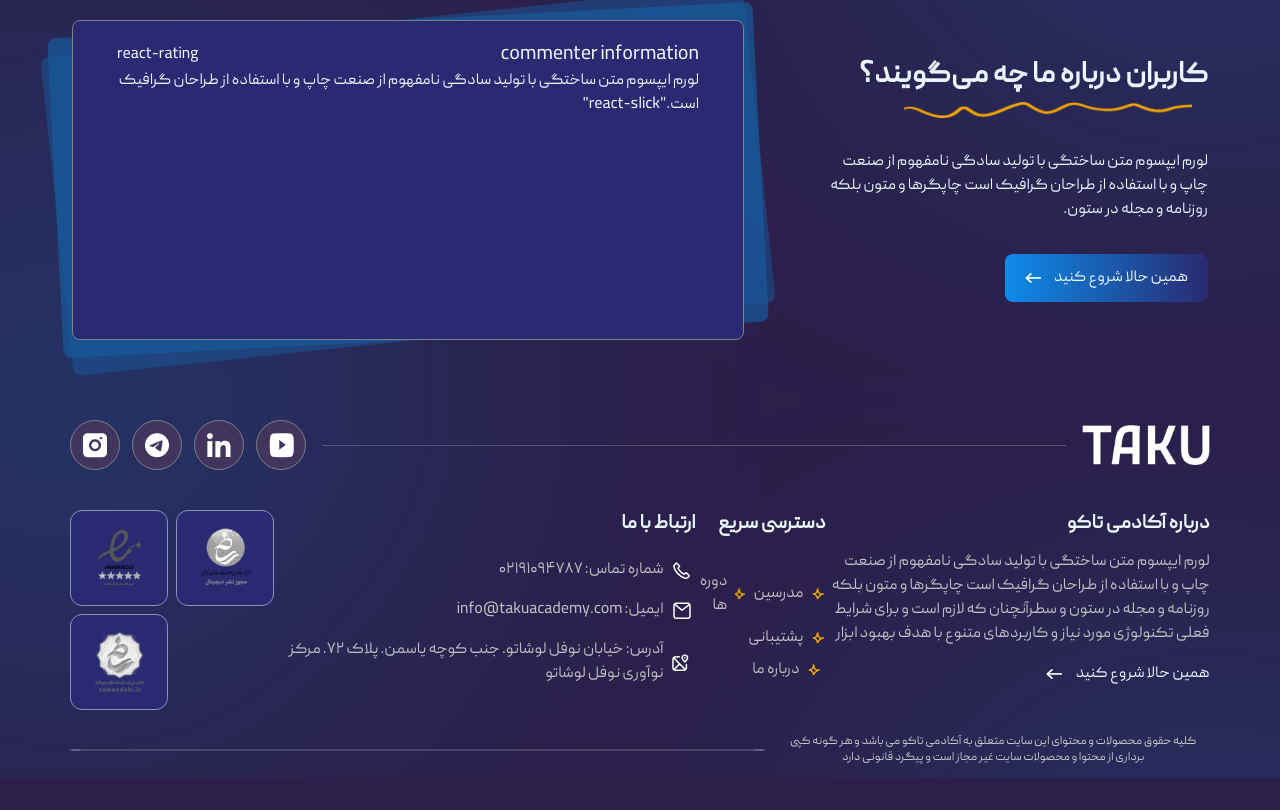
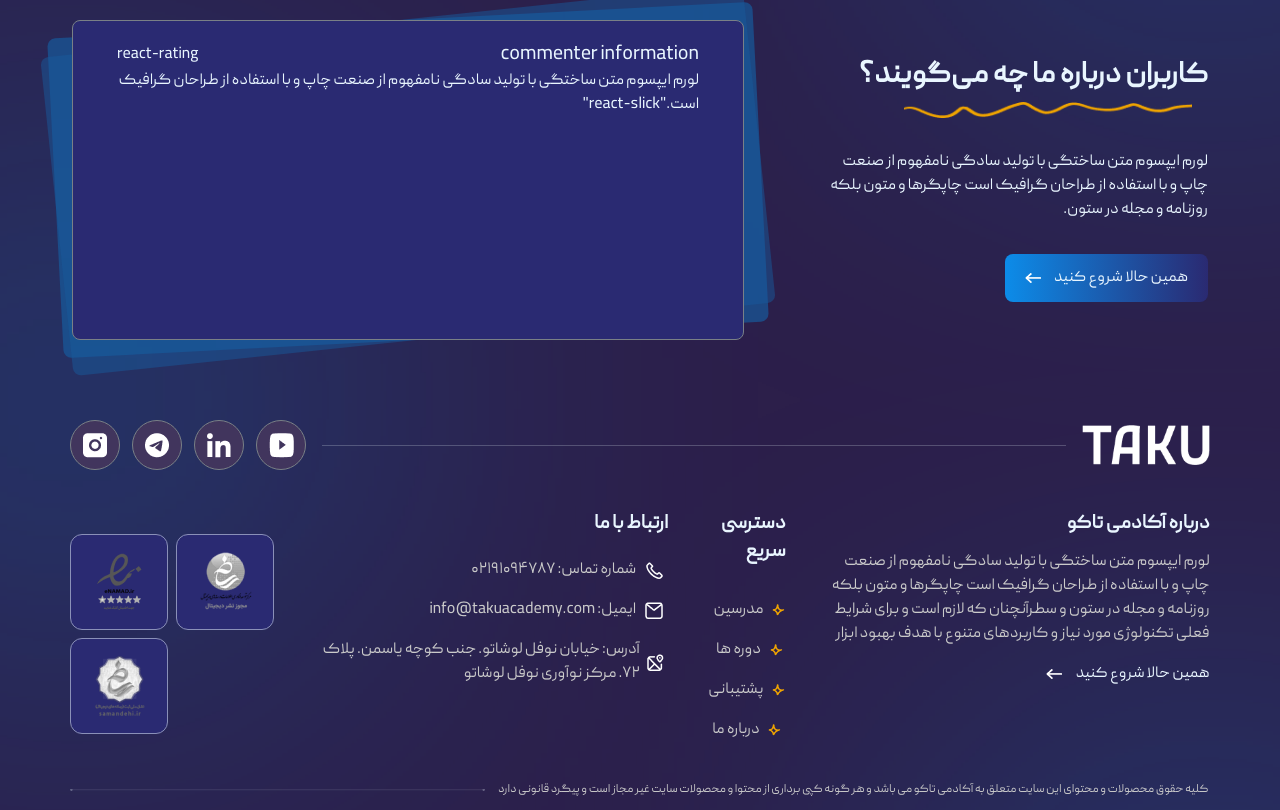
Before and after one commit to AmirhosseinDehghanazar/TakuAcademy-Frontend, a React (Vite) app in the folder TakuAcademy-Frontend/: page / in a window 1280 px wide. Shown: the part 3350-4160 px from the top of the page. Before the commit the page ends 4128 px from the top, so only its background shows below. Built offline with nearby package versions, Linux system fonts and the light colour scheme.

Commit message:
footer is done

```diff
--- a/TakuAcademy-Frontend/src/components/footer/Footer.jsx
+++ b/TakuAcademy-Frontend/src/components/footer/Footer.jsx
@@ -18,12 +18,12 @@ const Footer = () => {
       </div>
 
       {/* information */}
-      <div className="flex  flex-col lg:flex-row justify-between">
+      <div className="flex  flex-col lg:flex-row justify-between lg:gap-10 2xl:gap-0">
         <div className="mb-10 max-w-sm">
           <div className="text-xl font-semibold mb-3 inline-block">
             درباره آکادمی تاکو
           </div>
-          <p className="mb-4 lighter">
+          <p className="mb-4 light">
             لورم ایپسوم متن ساختگی با تولید سادگی نامفهوم از صنعت چاپ و با
             استفاده از طراحان گرافیک است چاپگرها و متون بلکه روزنامه و مجله در
             ستون و سطرآنچنان که لازم است و برای شرایط فعلی تکنولوژی مورد نیاز و
@@ -39,8 +39,8 @@ const Footer = () => {
         <div>
           <p className="text-xl font-semibold mb-8 inline-block">دسترسی سریع</p>
           {/* first one include two of them */}
-          <div className="flex flex-col lighter  justify-start items-start gap-5 lg:gap-2 mb-10">
-            <div className="flex lg:flex-coljustify-start gap-10 lg:gap-2 items-center">
+          <div className="flex flex-col light justify-start items-start gap-5 lg:gap-4 mb-10">
+            <div className="flex lg:flex-col justify-start gap-10 lg:gap-4 items-center">
               <div className="flex justify-center gap-2 items-center">
                 <div className="bg-all-footer bg-misc" />
                 <p> مدرسین</p>
@@ -52,7 +52,7 @@ const Footer = () => {
             </div>
 
             {/* second one which has last two */}
-            <div className="flex lg:flex-col justify-start gap-10 lg:gap-2 items-center">
+            <div className="flex lg:flex-col justify-start gap-10 lg:gap-4 items-center">
               <div className="flex justify-center  gap-2 items-center">
                 <div className="bg-all-footer bg-misc" />
                 <p> پشتیبانی</p>
@@ -70,7 +70,7 @@ const Footer = () => {
           <p className="text-xl font-semibold  inline-block mb-5">
             ارتباط با ما
           </p>
-          <div className=" lighter flex flex-col justify-center gap-4">
+          <div className="flex light flex-col justify-center gap-4">
             <div className="flex justify-start items-center  gap-1">
               <div className="bg-phone bg-all-footer " />
               <p>شماره تماس: ۰۲۱۹۱۰۹۴۷۸۷</p>
@@ -101,7 +101,7 @@ const Footer = () => {
       </div>
       {/* copyRight */}
       <div className="flex flex-col justify-center items-center lg:flex-row gap-3 mb-3">
-        <p className="text-xs light text-center">
+        <p className="text-xs text-center light copyRight-text">
           کليه حقوق محصولات و محتوای اين سایت متعلق به آکادمی تاکو می باشد و هر
           گونه کپی برداری از محتوا و محصولات سایت غیر مجاز است و پیگرد قانونی
           دارد
--- a/TakuAcademy-Frontend/src/components/footer/footer.css
+++ b/TakuAcademy-Frontend/src/components/footer/footer.css
@@ -86,13 +86,30 @@
 }
 
 /* endline */
+
+@media screen and (min-width: 768px) {
+  .copyRight-text {
+    min-width: 100ch;
+  }
+}
+
 .bg-line-end {
-  background: url("../../assets/footer/lineEnd.png");
+  background: url("../../assets/footer/lineEnd-sm.png");
   background-repeat: no-repeat;
   background-position: center;
   background-size: cover;
   width: 100%;
   height: 2px;
+}
+@media screen and (min-width: 1024px) {
+  .bg-line-end {
+    background: url("../../assets/footer/lineEnd.png");
+    background-repeat: no-repeat;
+    background-position: center;
+    background-size: cover;
+    width: 100%;
+    height: 2px;
+  }
 }
 
 .bg-all-footer {
@@ -100,14 +117,3 @@
   background-position: center;
   background-size: auto;
 }
-
-/* texts */
-.cus-text {
-  color: #e9f6ff;
-  text-align: right;
-  font-family: Peyda;
-  font-size: 20px;
-  font-style: normal;
-  font-weight: 500;
-  line-height: 182.5%; /* 36.5px */
-}
```
Also changed, not shown: TakuAcademy-Frontend/src/assets/footer/lineEnd-sm.png (added), TakuAcademy-Frontend/src/assets/footer/lineEnd.png.
